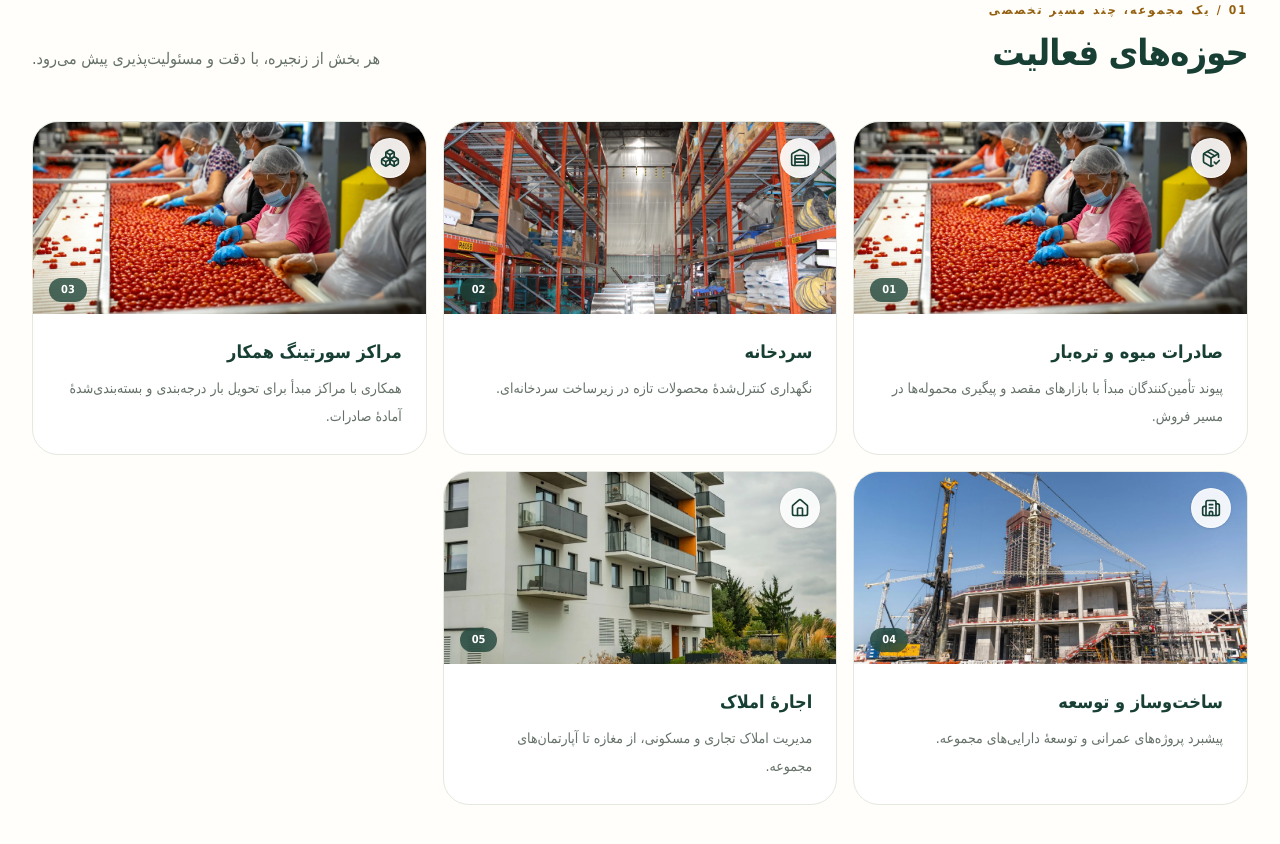
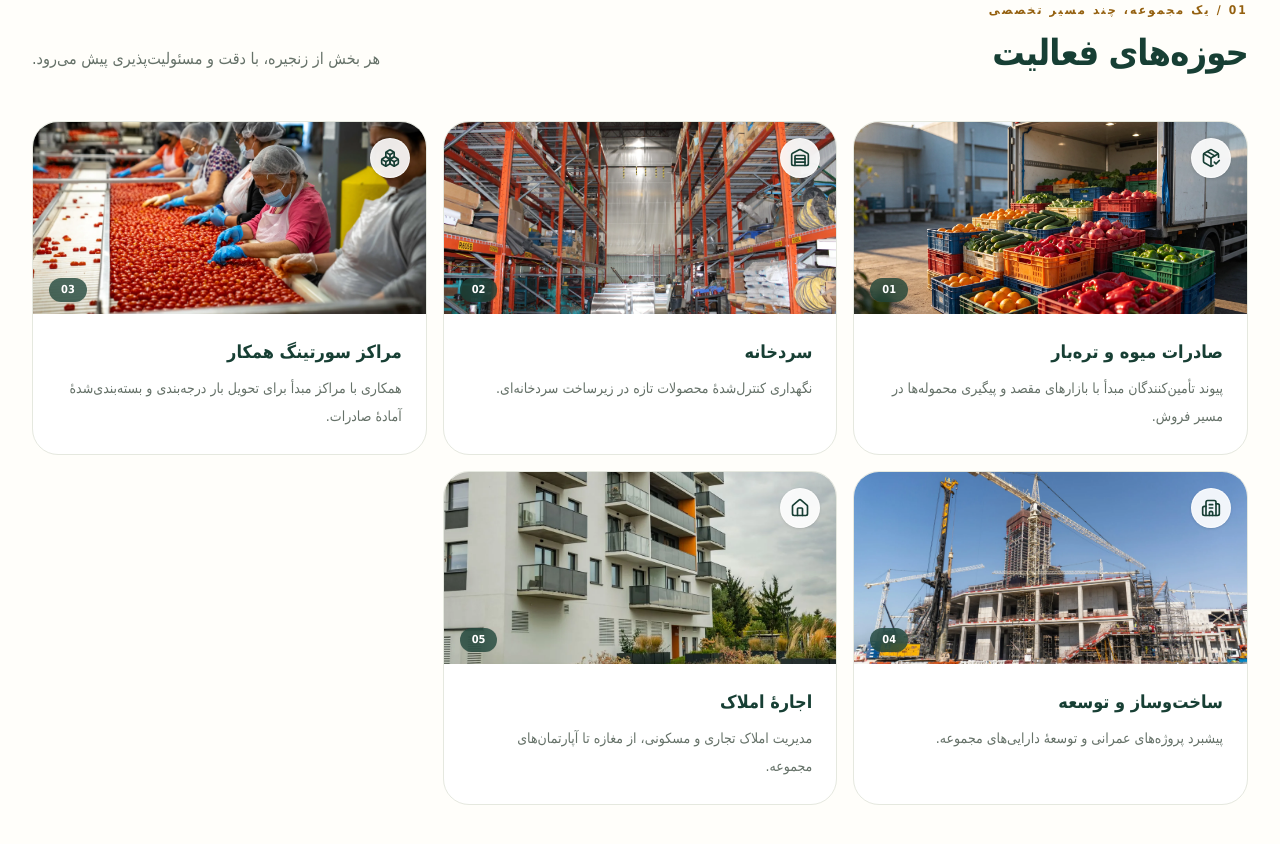
Before and after one commit to az58740/Multi-ProjectManager, a Next.js app in the folder frontend/: page / in a window 1280 px wide. Shown: the part 880-1724 px from the top of the page. Built offline with nearby package versions, Linux system fonts and the light colour scheme.

Commit message:
Add original export produce showcase photo

```diff
--- a/frontend/app/page.tsx
+++ b/frontend/app/page.tsx
@@ -9,6 +9,7 @@ import { SiteFooter } from "@/components/site-footer";
 
 const asset = {
   hero: "/images/produce-market.webp",
+  exportProduce: "/images/export-produce-new.webp",
   cold: "/images/cold-storage.webp",
   sorting: "/images/fruit-sorting.webp",
   construction: "/images/construction-site.webp",
@@ -16,7 +17,7 @@ const asset = {
 };
 
 const serviceVisuals = [
-  { image: asset.sorting, Icon: PackageCheck, tone: "bg-amber-soft text-forest" },
+  { image: asset.exportProduce, Icon: PackageCheck, tone: "bg-amber-soft text-forest" },
   { image: asset.cold, Icon: Warehouse, tone: "bg-sage text-forest" },
   { image: asset.sorting, Icon: Boxes, tone: "bg-[#edf1e5] text-forest" },
   { image: asset.construction, Icon: Building2, tone: "bg-[#f0ebe3] text-forest" },
```
Also changed, not shown: frontend/public/images/export-produce-new.webp (added).
